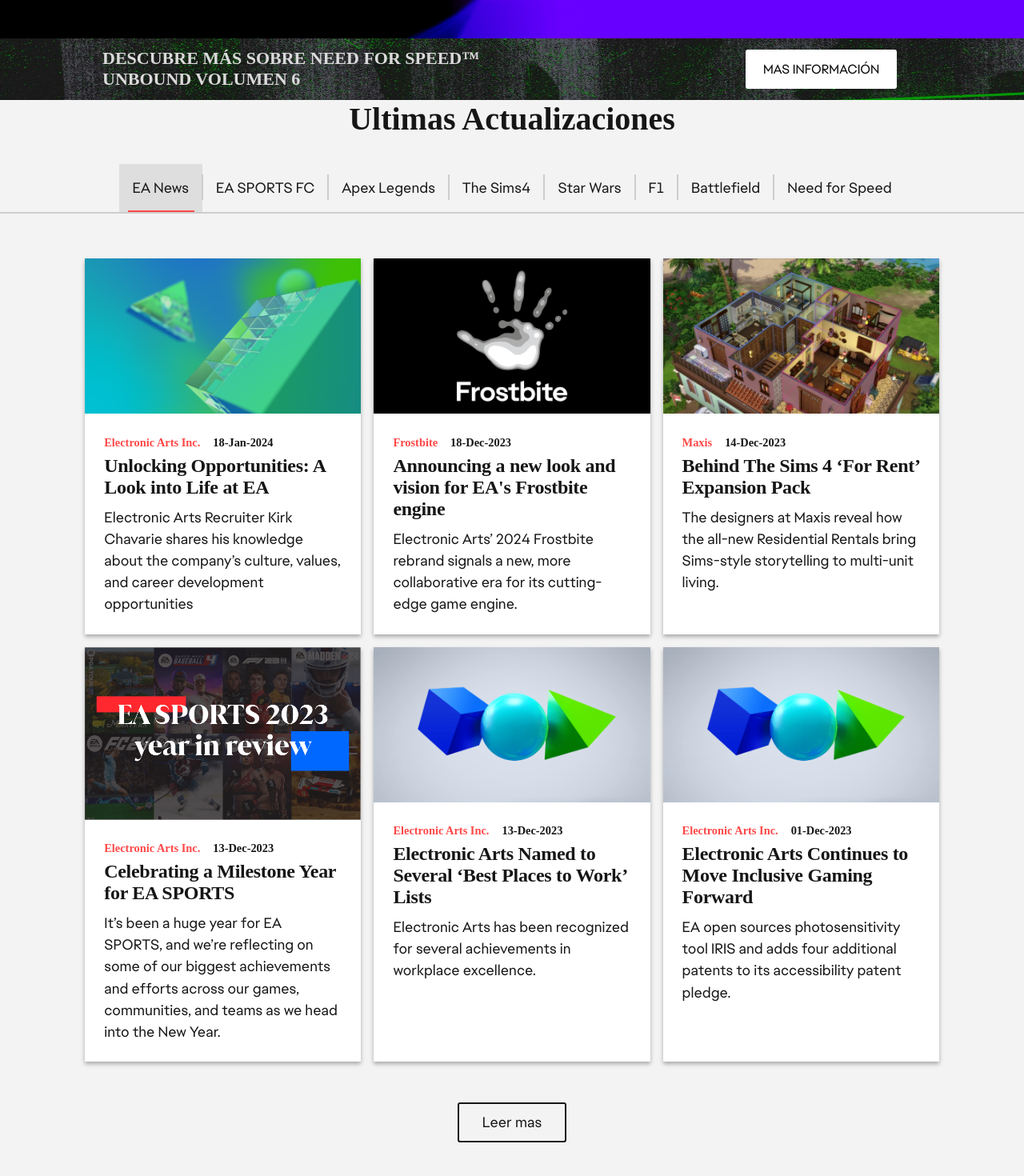
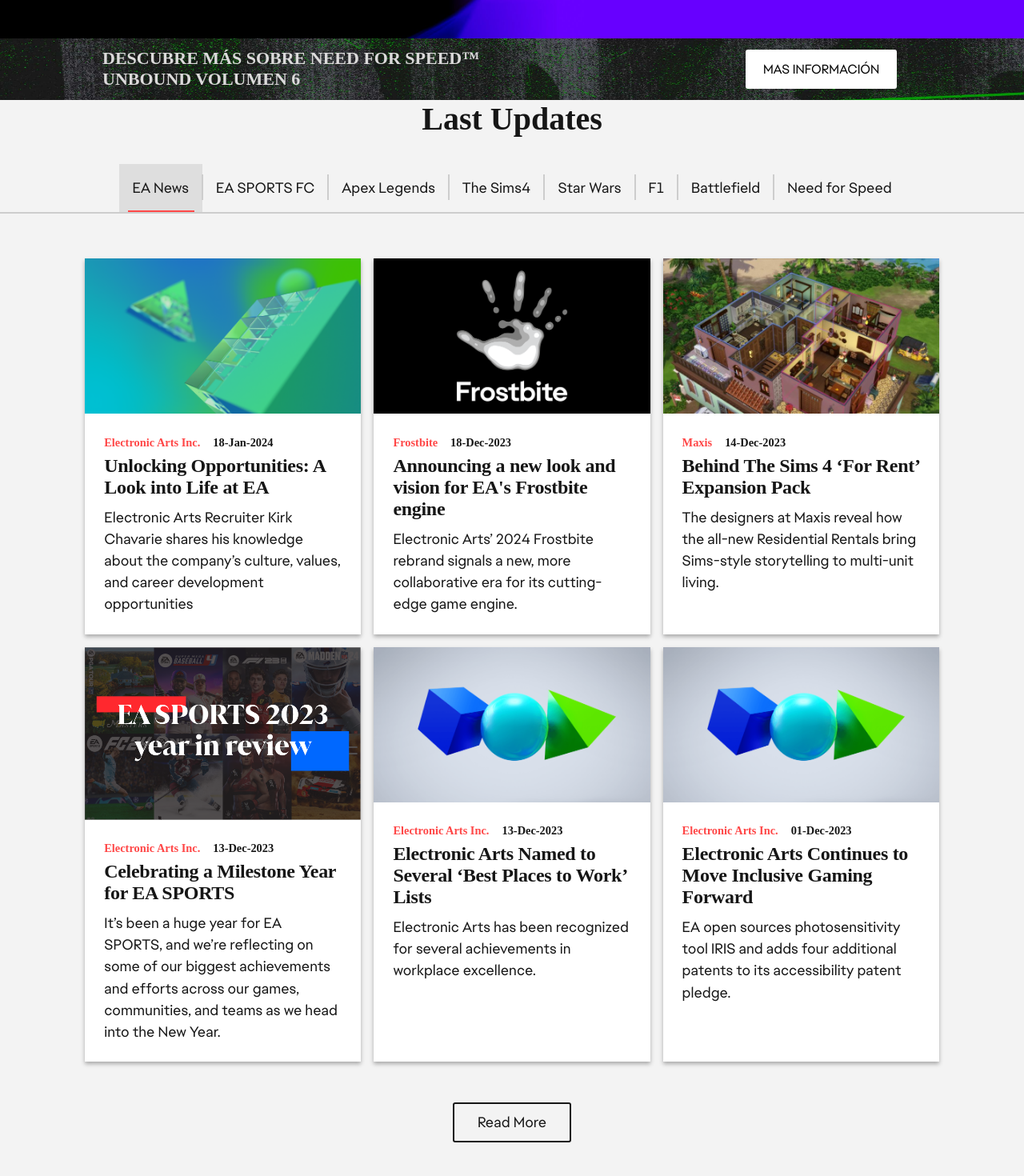
Before and after one commit to ilParaguas/Team_Project_3_FSESP6_Team_1, a React (Vite) app in the folder EA/: page /en-gb in a window 1280 px wide. Shown: the part 400-1870 px from the top of the page at 80% size. Built offline with nearby package versions, Linux system fonts and the light colour scheme; a web font is replaced by a local one.

Commit message:
Task-16 y organizar codigo

```diff
--- a/EA/src/home_page/json/last-updates.json
+++ b/EA/src/home_page/json/last-updates.json
@@ -1,16 +1,16 @@
 {
     "es-es":{
-        "url":"./json/last-updates-es-es.json",
+        "url":"src/home_page/json/last-updates-es-es.json",
         "title": "Últimas actualizaciones",
         "readMore": "Leer más"
     },
     "en-us":{
-        "url":"./json/last-updates-en-us.json",
+        "url":"src/home_page/json/last-updates-en-us.json",
         "title": "Last Updates",
         "readMore": "Read More"
     },
     "en-gb":{
-        "url":"./json/last-updates-en-gb.json",
+        "url":"src/home_page/json/last-updates-en-gb.json",
         "title": "Last Updates",
         "readMore": "Read More"
     }
--- a/EA/src/home_page/jsx/Components/Last-Updates/Last-Updates.jsx
+++ b/EA/src/home_page/jsx/Components/Last-Updates/Last-Updates.jsx
@@ -7,10 +7,12 @@
 import { useUpdateNews } from "../../Hooks/useUpdateNews";
 import { LanguageContext } from "../../Contexts/LanguageContext";
 import { ReadMore } from "./ReadMore";
+import { useLastUpdatesTexts } from "../../Hooks/useLastUpdatesTexts";
 
 export function LastUpdates() {
   const [selectedTab, setSelectedTab] = useState("");
-  const newsJson = useUpdateNews(useContext(LanguageContext));
+  const texts = useLastUpdatesTexts(useContext(LanguageContext))
+  const newsJson = useUpdateNews(texts&&texts.url);
   const splitUrl = window.location.href.split("#");
   const navigate = useNavigate();
 
@@ -20,14 +22,14 @@
   );
   return (
     <section id="last-updates">
+      <h2 id="updates-title">{texts && texts.title}</h2>
       <NewsContext.Provider value={newsJson}>
-        <h2 id="updates-title">Ultimas Actualizaciones</h2>
         <TabContext.Provider value={{selectedTab,setSelectedTab}}>
           <TabsBar />
           <div className="hr"></div>
           <div id="news">
             <CardsUpdates />
-            <ReadMore/>
+            <ReadMore text={texts && texts.readMore}/>
           </div>
         </TabContext.Provider>
       </NewsContext.Provider>
--- a/EA/src/home_page/jsx/Components/Last-Updates/ReadMore.jsx
+++ b/EA/src/home_page/jsx/Components/Last-Updates/ReadMore.jsx
@@ -1,10 +1,10 @@
-export function ReadMore() {
+export function ReadMore({text}) {
   return (
     <div id="read-more">
       <a id="read-more-link" href="#read-more">
-        Leer mas
+      {text}
       </a>
-      <span id="read-more-text">Leer mas</span>
+      <span id="read-more-text">{text}</span>
     </div>
   );
 }
--- a/EA/src/home_page/jsx/Components/Last-Updates/Slide-Arrow.jsx
+++ b/EA/src/home_page/jsx/Components/Last-Updates/Slide-Arrow.jsx
@@ -3,34 +3,12 @@
 export function SlideArrow({ direction }) {
   useEffect(() => {
     const slideBar = document.getElementById("tabs-slide");
-    // console.log(slideBar)
-    // console.log(slideBar.scrollWidth)
-    // console.log(slideBar.clientWidth)
-    // if (slideBar.scrollWidth > slideBar.clientWidth) {
-    //   document.getElementById("arrow-right").style.display = "block";
-    // }
     setTimeout(() => {
       slideBar.scrollBy(2, 0);
       slideBar.scrollBy(-2, 0);
     }, 100);
   }, []);
-  const handleClick = (event) => {
-    const slideBar = document.getElementById("tabs-slide");
-    if (event.currentTarget.id == "arrow-right") {
-      slideBar.scrollBy({
-        top: 0,
-        left: slideBar.clientWidth * 0.7,
-        behavior: "smooth",
-      });
-      console.log("der");
-    } else {
-      slideBar.scrollBy({
-        top: 0,
-        left: -slideBar.clientWidth * 0.7,
-        behavior: "smooth",
-      });
-    }
-  };
+
   return (
     <button onClick={handleClick} id={"arrow-" + direction}>
       <div>
@@ -54,3 +32,19 @@
     </button>
   );
 }
+const handleClick = (event) => {
+  const slideBar = document.getElementById("tabs-slide");
+  if (event.currentTarget.id == "arrow-right") {
+    slideBar.scrollBy({
+      top: 0,
+      left: slideBar.clientWidth * 0.7,
+      behavior: "smooth",
+    });
+  } else {
+    slideBar.scrollBy({
+      top: 0,
+      left: -slideBar.clientWidth * 0.7,
+      behavior: "smooth",
+    });
+  }
+};
--- a/EA/src/home_page/jsx/Components/Last-Updates/Tab.jsx
+++ b/EA/src/home_page/jsx/Components/Last-Updates/Tab.jsx
@@ -9,10 +9,9 @@
       document.getElementById(`radio-${news}`).checked = true;
       document.getElementById(news+"-link").scrollIntoView({block: "nearest",behavior: "smooth",inline: "center"});
     }
+  },[selectedTab]);
 
-  },[selectedTab])
   const handleLinkClick = (event) => {
-    //event.target.scrollIntoView({block: "nearest",behavior: "smooth",inline: "center"});
     setSelectedTab(news);
   };
 
--- a/EA/src/home_page/jsx/Components/Last-Updates/Tabs-Bar.jsx
+++ b/EA/src/home_page/jsx/Components/Last-Updates/Tabs-Bar.jsx
@@ -6,6 +6,28 @@
 export function TabsBar() {
   const newsJson = useContext(NewsContext);
   const tabSlideRef = useRef();
+
+  useEffect(() => {
+    window.addEventListener("resize", (event) => {
+      handleResize(tabSlideRef.current);
+    });
+    return () => {
+      window.removeEventListener("resize", (event) => {
+        handleResize(tabSlideRef.current);
+      });
+    };
+  }, []);
+
+  return (
+    <div id="tabs-bar">
+      <SlideArrow direction="left" />
+      <div id="tabs-slide" onScroll={handleScroll} ref={tabSlideRef}>
+        <ul id="updates-tabs">{toArray(newsJson)}</ul>
+      </div>
+      <SlideArrow direction="right" />
+    </div>
+  );
+}
 const toArray = (news) => {
   const tabs = [];
   let i = 0;
@@ -24,28 +46,6 @@
   }
   return tabs;
 };
-
-  useEffect(() => {
-    window.addEventListener("resize", (event) => {
-      handleResize(tabSlideRef.current);
-    });
-    return () => {
-      window.removeEventListener("resize", (event) => {
-        handleResize(tabSlideRef.current);
-      });
-    };
-  }, []);
-
-  const handleResize = (element) => {
-    const arrowL = document.getElementById("arrow-left");
-    const arrowR = document.getElementById("arrow-right");
-    if (element.scrollWidth > element.clientWidth) {
-      arrowR.style.display = "block";
-    } else {
-      arrowR.style.display = "none";
-      arrowL.style.display = "none";
-    }
-  };
 const handleScroll = (event) => {
   const arrowL = document.getElementById("arrow-left");
   const arrowR = document.getElementById("arrow-right");
@@ -63,13 +63,13 @@
     arrowR.style.display = "none";
   }
 };
-  return (
-    <div id="tabs-bar">
-      <SlideArrow direction="left" />
-      <div id="tabs-slide" onScroll={handleScroll} ref={tabSlideRef}>
-        <ul id="updates-tabs">{toArray(newsJson)}</ul>
-      </div>
-      <SlideArrow direction="right" />
-    </div>
-  );
+const handleResize = (element) => {
+  const arrowL = document.getElementById("arrow-left");
+  const arrowR = document.getElementById("arrow-right");
+  if (element.scrollWidth > element.clientWidth) {
+    arrowR.style.display = "block";
+  } else {
+    arrowR.style.display = "none";
+    arrowL.style.display = "none";
   }
+};
--- /dev/null
+++ b/EA/src/home_page/jsx/Hooks/useLastUpdatesTexts.jsx
@@ -0,0 +1,21 @@
+import { useEffect, useState } from "react";
+export function useLastUpdatesTexts(language) {
+  const [texts, setTexts] = useState(null);
+  const getTexts = async () => {
+    try {
+      const r = await fetch(`src/home_page/json/last-updates.json`);
+      if (r.status === 200) {
+        const json = await r.json();
+        setTexts(json[language]);
+      } else {
+        throw new Error(r.status);
+      }
+    } catch (error) {
+      console.error(error);
+    }
+  };
+  useEffect(() => {
+    getTexts();
+  }, [language]);
+  return texts;
+}
--- a/EA/src/home_page/jsx/Hooks/useUpdateNews.jsx
+++ b/EA/src/home_page/jsx/Hooks/useUpdateNews.jsx
@@ -1,17 +1,16 @@
 import { useEffect, useState } from "react";
-export function useUpdateNews(language) {
+export function useUpdateNews(url) {
   const [newsJson, setNewsJson] = useState(null);
   const getNews = async () => {
     try {
-      const r = await fetch(
-        `${location.protocol}//${location.host}/src/home_page/json/last-updates-${language}.json`
-      );
+      if (url) {
+        const r = await fetch(url);
         if (r.status === 200) {
           const json = await r.json();
           setNewsJson(json);
         } else {
-        console.log("aqui")
           throw new Error(r.status);
+        }
       }
     } catch (error) {
       console.error(error);
@@ -19,6 +18,6 @@
   };
   useEffect(() => {
     getNews();
-  }, [language]);
+  }, [url]);
   return newsJson;
 }
```
Lines whose indentation alone changed are shown as unchanged.
